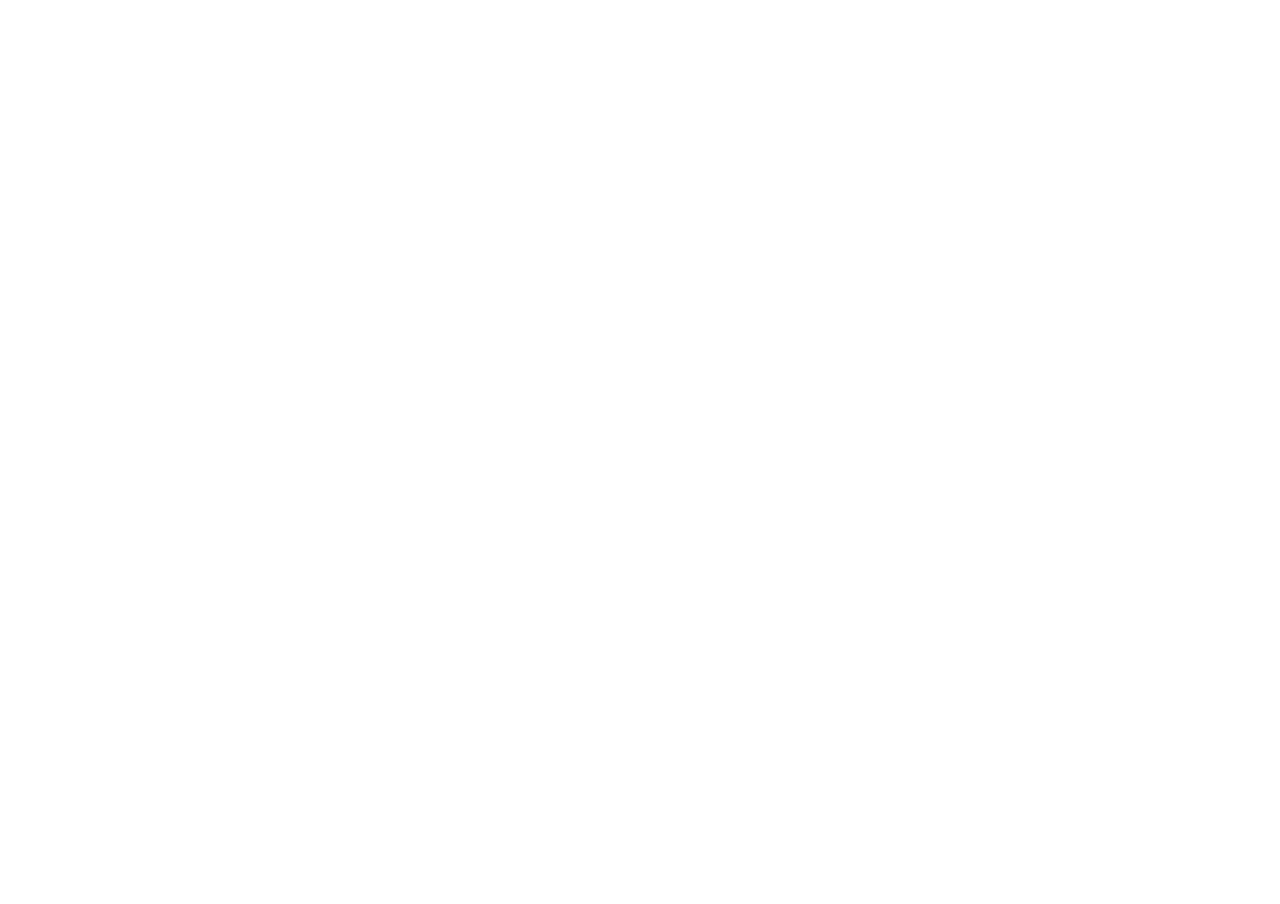
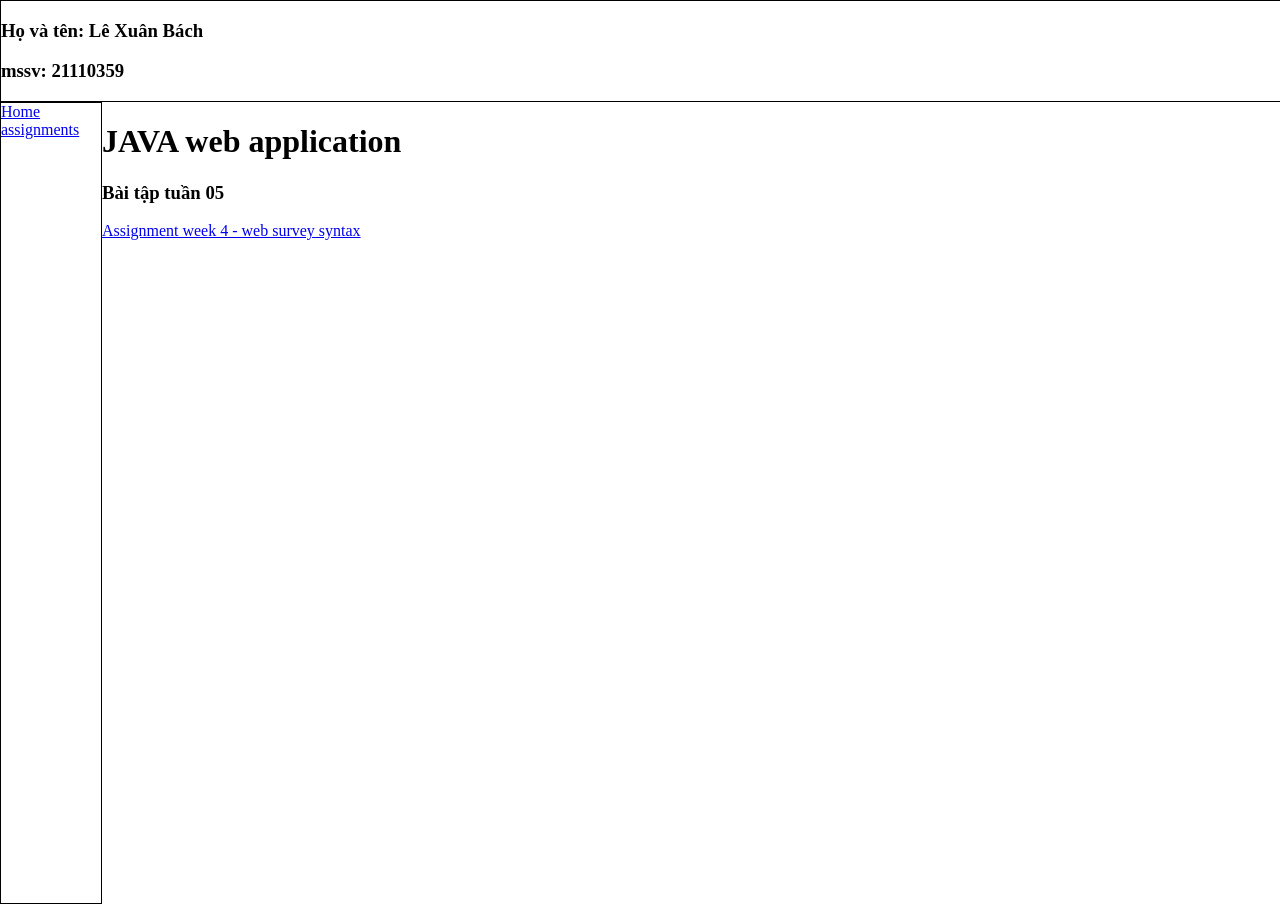
Before and after one commit to lxbach1608/Portfolio, a React (Create React App) app: page /assignments in a window 1280 px wide. Before the commit this address had no page. Before the commit the page ends 800 px from the top, so only its background shows below. Built offline with nearby package versions, Linux system fonts and the light colour scheme.

Commit message:
java web week 4

```diff
--- a/src/layouts/DefaultLayout/Header/index.js
+++ b/src/layouts/DefaultLayout/Header/index.js
@@ -1,8 +1,12 @@
 import "./Header.scss";
+import classNames from "classnames/bind";
+import style from "./Header.scss";
+
+const cx = classNames.bind(style);
 
 const Header = function () {
   return (
-    <header className="header">
+    <header className={cx("header")}>
       <h3>Họ và tên: Lê Xuân Bách</h3>
       <h3>mssv: 21110359</h3>
     </header>
--- a/src/layouts/DefaultLayout/Sidebar/index.js
+++ b/src/layouts/DefaultLayout/Sidebar/index.js
@@ -1,7 +1,13 @@
+import { Link } from "react-router-dom";
 import "./Sidebar.scss";
 
 const Sidebar = function () {
-  return <aside className="sidebar">Sidebar</aside>;
+  return (
+    <aside className="sidebar">
+      <Link to="/">Home</Link> <br />
+      <Link to="/assignments">assignments</Link>
+    </aside>
+  );
 };
 
 export default Sidebar;
--- a/src/pages/Assignment/index.js
+++ b/src/pages/Assignment/index.js
@@ -1,5 +1,17 @@
+import { Fragment } from "react";
+
 const Assignment = function () {
-  return <h1>Assignment</h1>;
+  return (
+    <Fragment>
+      <h1>JAVA web application</h1>
+      <div className="item">
+        <h3 className="title">Bài tập tuần 05</h3>
+        <a href="https://week4-survey.onrender.com/W4_21110359/">
+          Assignment week 4 - web survey syntax
+        </a>
+      </div>
+    </Fragment>
+  );
 };
 
 export default Assignment;
--- a/src/routes/index.js
+++ b/src/routes/index.js
@@ -4,7 +4,7 @@
 
 const publicRoutes = [
   { path: "/", component: Home },
-  { path: "/assignment", component: Assignment },
+  { path: "/assignments", component: Assignment },
 ];
 
 const privateRoutes = [];
```
Also changed, not shown: package.json (+3 -6 lines), 1 other file (tests, documents, lock files or other folders).
